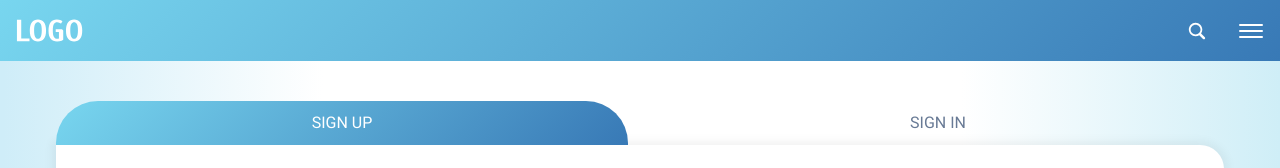
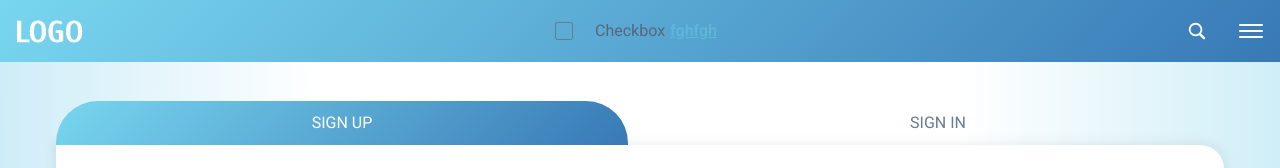
Before and after one commit to it-volunteers-ukraine/ChariERP, a Next.js app in the folder client/: page /en/sign-up in a window 1280 px wide. Shown: the top 168 px of the page. Built offline with nearby package versions, Linux system fonts and the light colour scheme.

Commit message:
Added keyframes and changed styles

```diff
--- a/client/src/components/checkbox-radio/styles.ts
+++ b/client/src/components/checkbox-radio/styles.ts
@@ -15,10 +15,10 @@ export const getStyles = ({
     {
       'mt-[3px]': label,
       'border-checkbox-disabled-border': disabled && !checked,
-      'border-0 bg-gradient-to-r from-checkbox-selected-bluecrayola to-checkbox-selected-deepblue':
+      'border-0 animate-[appearBg_0.2s_ease-in-out_forwards]':
         !disabled && checked,
-      'bg-checkbox-disabled-selected border-0': disabled && checked,
-      'border-2 border-checkbox-error': !disabled && error && !checked,
+      'bg-checkbox-disabled-selected-bg border-0': disabled && checked,
+      'border-2 border-error': !disabled && error && !checked,
       'group-hover:border-black': !checked && !disabled && !error,
     },
   ),
@@ -33,19 +33,18 @@ export const getStyles = ({
     },
   ),
   check: clsx('text-white', {
-    'text-checkbox-check': disabled,
+    'text-checkbox-disabled-check': disabled,
   }),
   radioCheck: clsx('w-[8px] h-[8px] rounded-[50%] bg-radio-default-border', {
-    'bg-radio-disabled-border': (disabled && !checked) || (disabled && checked),
-    'bg-checkbox-error': error && !checked,
+    'bg-radio-disabled-border': disabled && checked,
     'group-hover:bg-black': !checked && !disabled && !error,
   }),
   input:
     'absolute appearance-none -webkit-appearance-none -moz-appearance-none',
   text: clsx('ml-[22px] text-checkbox-default-text', {
     'text-checkbox-disabled-text': disabled && !checked,
-    'text-checkbox-disabled-selected': checked && disabled,
-    'text-checkbox-error': !disabled && error && !checked,
+    'text-checkbox-disabled-selected-text': checked && disabled,
+    'text-error': !disabled && error && !checked,
     'group-hover:text-black': !checked && !disabled && !error,
   }),
   textStyle: width ? { width } : undefined,
@@ -54,7 +53,7 @@ export const getStyles = ({
     {
       'text-checkbox-link-disabled': disabled && !checked,
       'text-checkbox-link-disabled-selected': checked && disabled,
-      'text-checkbox-link-error': error && !disabled && !checked,
+      'text-error': error && !disabled && !checked,
     },
   ),
 });
--- a/client/src/components/header/index.tsx
+++ b/client/src/components/header/index.tsx
@@ -10,17 +10,32 @@ import {
   Navigation,
   ResponseWrapper,
   LanguageSwitcher,
+  CheckboxRadio,
 } from '@/components';
 import { routes } from '@/constants';
+import { ChangeEvent, useState } from 'react';
 
 export const Header = () => {
   const router = useRouter();
   const auth = useTranslations('auth-page.links');
+  const [e, setE] = useState<boolean>(false);
+
+  const change = async (e: ChangeEvent<HTMLInputElement>) => {
+    setE(e.target.checked);
+  };
 
   return (
     <header className="fixed w-full top-0 bg-header-gradient py-[19px] desktop:py-[21px] z-[999]">
       <div className="flex items-center justify-between gap-8 container-chari">
         <Logo />
+
+        <CheckboxRadio
+          checked={e}
+          hrefText="fghfgh"
+          onChange={change}
+          name={'checkbox'}
+          label={'Checkbox'}
+        />
 
         <ResponseWrapper endpoint="isDesktop">
           <Navigation inHeader className="hidden desktop:flex" />
--- a/client/tailwind.config.ts
+++ b/client/tailwind.config.ts
@@ -37,6 +37,15 @@ const config: Config = {
   theme: {
     extend: {
       ...defaultTheme,
+      keyframes: {
+        appearBg: {
+          '0%': { opacity: '0' },
+          '100%': {
+            background: 'linear-gradient(135deg, #78D6EF 0%, #3879B6 100%)',
+            opacity: '1',
+          },
+        },
+      },
       colors: {
         white,
         lightBlue,
@@ -56,24 +65,19 @@ const config: Config = {
         checkbox: {
           'default-border': lynch,
           'disabled-border': swissCoffee,
-          'disabled-selected': lobLolly,
-          selected: {
-            bluecrayola: blueCrayola,
-            deepblue: deepBlue,
-          },
+          'disabled-selected-bg': lobLolly,
           'default-text': comet,
           'disabled-text': swissCoffee,
+          'disabled-selected-text': lobLolly,
           'link-default': caret,
           'link-disabled': swissCoffee,
           'link-disabled-selected': lobLolly,
-          error: error,
-          'link-error': error,
-          check: spunPearl,
+          'disabled-check': spunPearl,
         },
         radio: {
           'default-border': lightBlue,
           'disabled-border': swissCoffee,
-          error: error,
+          error,
         },
         btn: {
           text: white,
```
Also changed, not shown: client/src/assets/icons/check.svg.
